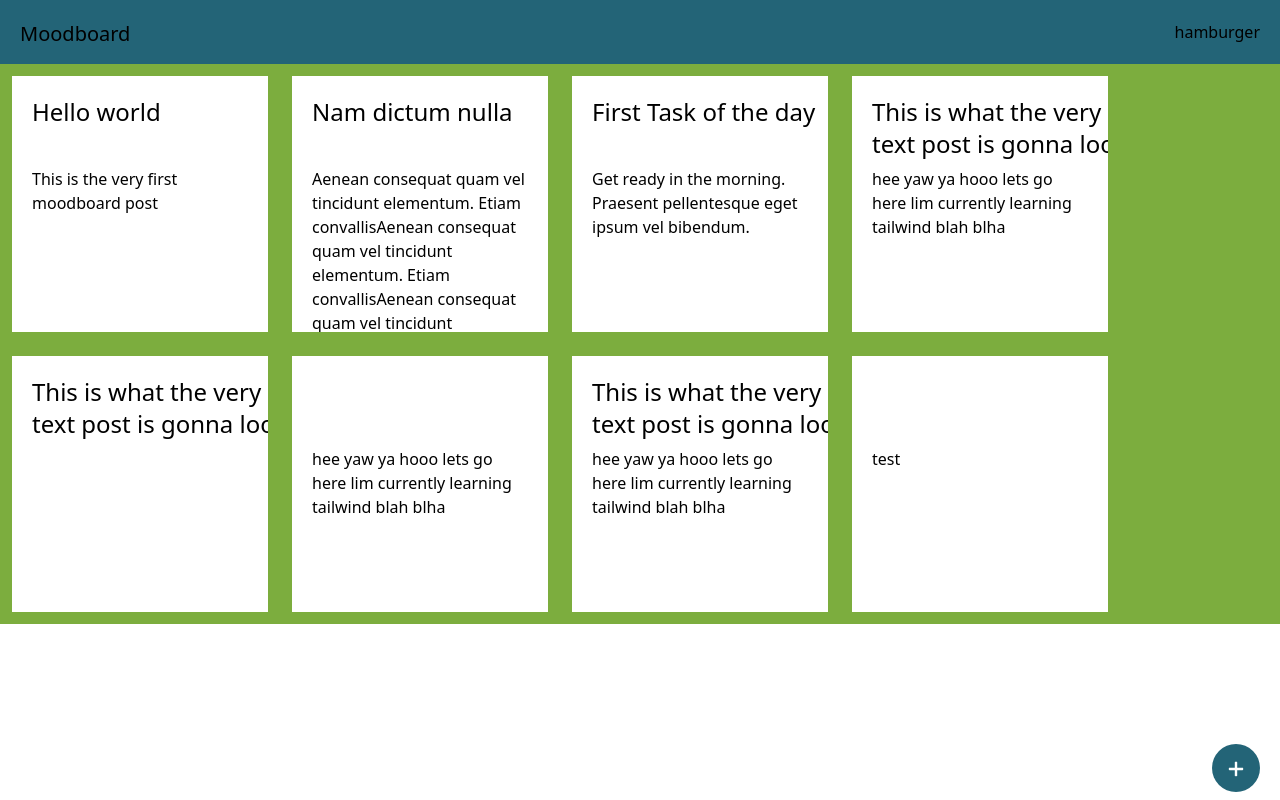
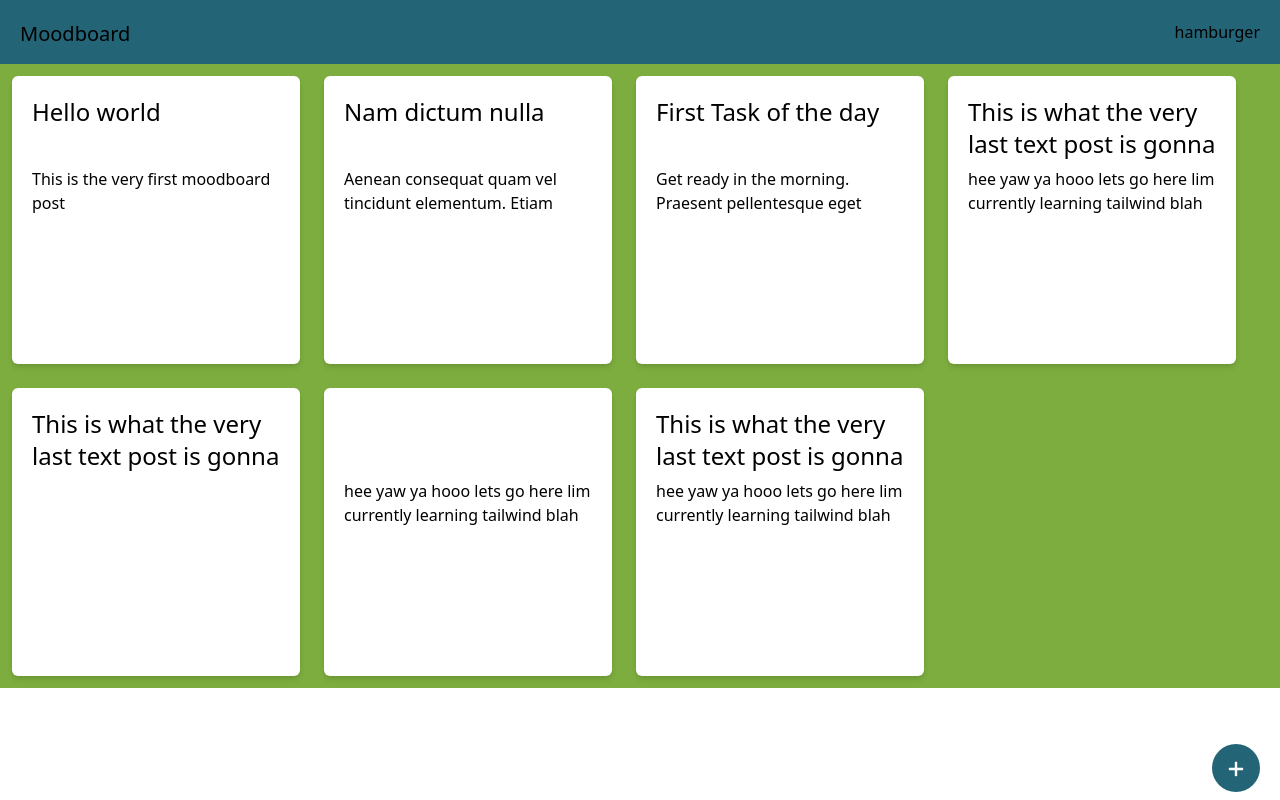
Before and after one commit to ivyla/Moodboard, a React (Create React App) app in the folder moodboard/: page / in a window 1280 px wide. Built offline with nearby package versions, Linux system fonts and the light colour scheme.

Commit message:
add post adds to list

```diff
--- a/moodboard/src/App.js
+++ b/moodboard/src/App.js
@@ -3,12 +3,16 @@ import {useState} from "react"
 import AddPost from "./components/functional/AddPost"
 import NavBar from "./components/NavBar"
 import Post from "./components/views/Post"
-import posts from "./data/posts"
+import postData from "./data/posts"
 
 function App() {
-    const postsToDisplay = posts.map((post) => (
-        <Post title={post.title} content={post.content} newPost={false} />
-    ))
+    // const postsToDisplay = ))
+
+    const [postsToDisplay, setPosts] = useState(
+        postData.map((post) => (
+            <Post title={post.title} content={post.content} newPost={false} />
+        ))
+    )
 
     const [addPost, setAddPost] = useState(false)
 
@@ -21,14 +25,21 @@ function App() {
                 {/* Display of all the posts */}
                 <div className="flex flex-row flex-wrap ">
                     {postsToDisplay}{" "}
-                    <Post
-                        className={addPost ? "block" : "hidden"}
-                        content={"test"}
-                    />{" "}
+                    {addPost && (
+                        <Post
+                            className={addPost ? "block" : "hidden"}
+                            content={"test"}
+                        />
+                    )}
                 </div>
             </div>
             {/* Add Post floating bottom right button */}
-            <AddPost setAddPost={setAddPost} addPost={addPost} />
+            <AddPost
+                setAddPost={setAddPost}
+                addPost={addPost}
+                postsToDisplay={postsToDisplay}
+                setPosts={setPosts}
+            />
         </div>
     )
 }
--- a/moodboard/src/components/functional/AddPost.js
+++ b/moodboard/src/components/functional/AddPost.js
@@ -1,16 +1,13 @@
 import {useState} from "react"
+import Post from "../views/Post"
 
-const AddPost = ({setAddPost, addPost}) => {
-    const [displayDropdown, setDropdown] = useState(false)
-    // let dropdownString
-    // displayDropdown
-    //     ? (dropdownString = "w-20 bg-white text-center")
-    //     : (dropdownString = "hidden")
-
+const AddPost = ({setAddPost, addPost, setPosts, postsToDisplay}) => {
     const handlePress = () => {
         // setDropdown(!displayDropdown)
-        setAddPost(!addPost)
-        console.log("addPost: ", addPost)
+        // setAddPost(!addPost)
+        // console.log("addPost: ", addPost)
+        setPosts(postsToDisplay.concat(<Post content="new post" />))
+        // set focus to the most recently added item
     }
 
     return (
--- a/moodboard/src/components/views/Post.js
+++ b/moodboard/src/components/views/Post.js
@@ -6,17 +6,27 @@ const Post = ({title, content, newPost}) => {
     const [contentValue, setContent] = useState(content)
 
     const handleTitle = (event) => setTitle(event.target.value)
+    const handleText = (event) => setContent(event.target.value)
+
+    const titleAreaStyle =
+        "box-border break-words overflow-hidden resize-none w-full"
     return (
-        <div className="w-64 h-64 bg-white m-3 p-5 overflow-y-auto">
+        <div className="w-72 h-72 bg-white m-3 p-5 overflow-y-auto rounded-md shadow-md">
             <div className=" text-2xl font-bold ">
                 {" "}
                 <textarea
-                    className="box-border break-words overflow-hidden"
+                    className={titleAreaStyle}
                     value={titleValue}
                     onChange={handleTitle}
                 />
             </div>
-            <div className="text-base">{content}</div>
+            <div>
+                <textarea
+                    className={titleAreaStyle.concat(" text-base")}
+                    value={contentValue}
+                    onChange={handleText}
+                />
+            </div>
         </div>
     )
 }
```
